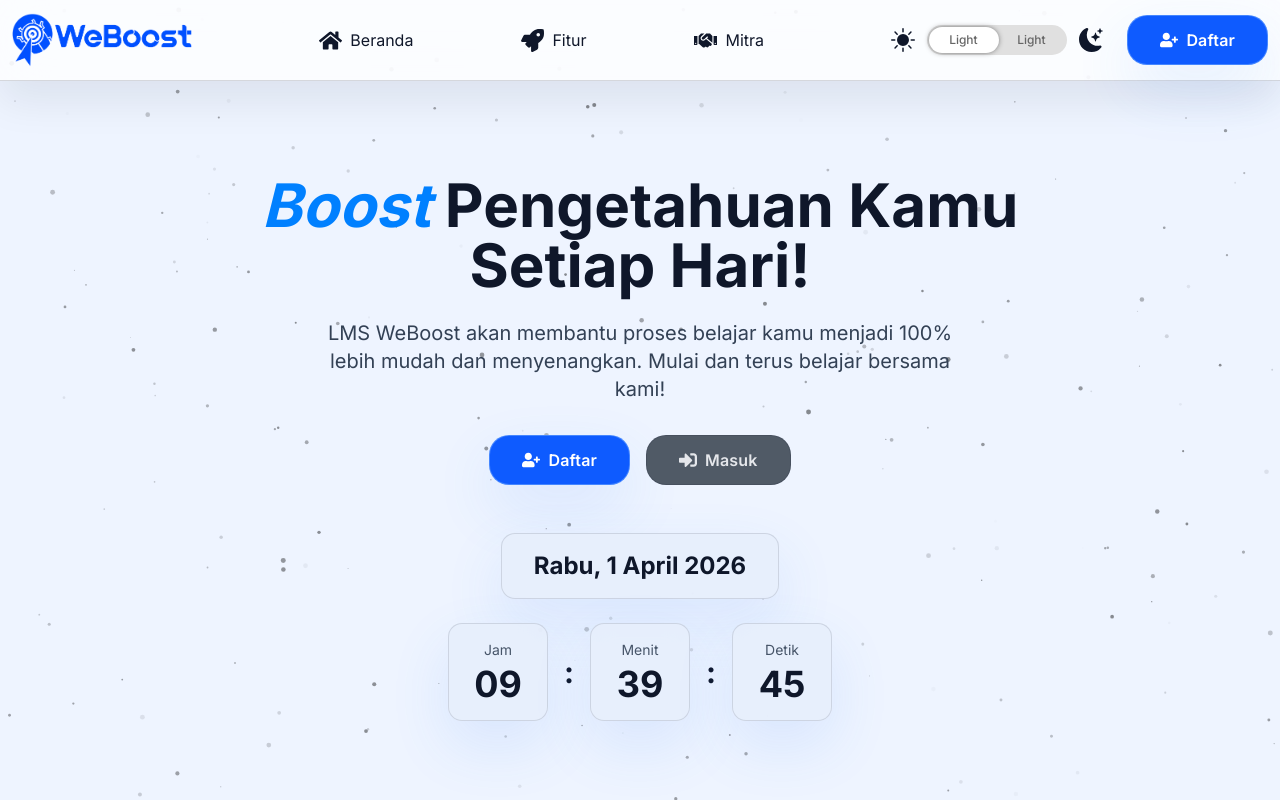
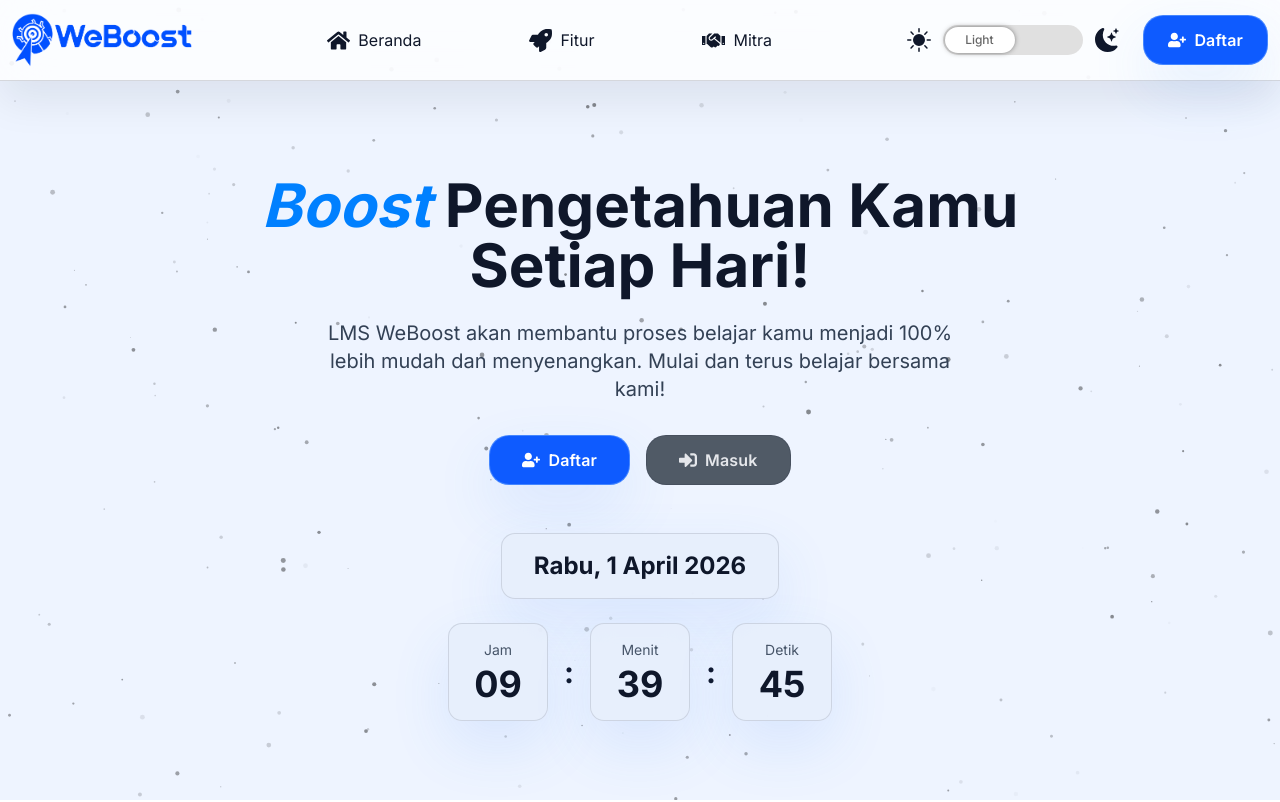
Before and after one commit to imrendieko/weboost, a Next.js app: page / in a window 1280 px wide. Shown: the top 802 px of the page. Built offline with nearby package versions, Linux system fonts and the light colour scheme.

Commit message:
fix: Fix theme toggle label display and align navbar button size

```diff
--- a/src/components/Navbar.tsx
+++ b/src/components/Navbar.tsx
@@ -124,7 +124,7 @@ export default function Navbar() {
               <motion.button
                 whileHover={{ scale: 1.05 }}
                 whileTap={{ scale: 0.95 }}
-                className="mana-btn mana-btn--primary px-8 py-3 font-semibold rounded-xl transition-all duration-300 shadow-lg hover:shadow-[0_0_30px_rgba(0,128,255,0.5)] flex items-center gap-2"
+                className="mana-btn mana-btn--primary px-6 py-3 font-semibold rounded-xl transition-all duration-300 shadow-lg hover:shadow-[0_0_30px_rgba(0,128,255,0.5)] flex items-center gap-2"
               >
                 <FaUserPlus size={18} />
                 Daftar
--- a/src/components/PublicThemeToggle.tsx
+++ b/src/components/PublicThemeToggle.tsx
@@ -100,7 +100,6 @@ export default function PublicThemeToggle({ mobile = false, className = '' }: Pu
       >
         <div className="switch-track" />
         <span className="label-text">{isDarkTheme ? 'Dark' : 'Light'}</span>
-        <span className="label-text">{isDarkTheme ? 'Dark' : 'Light'}</span>
         <input
           type="checkbox"
           id="color_mode"
```
